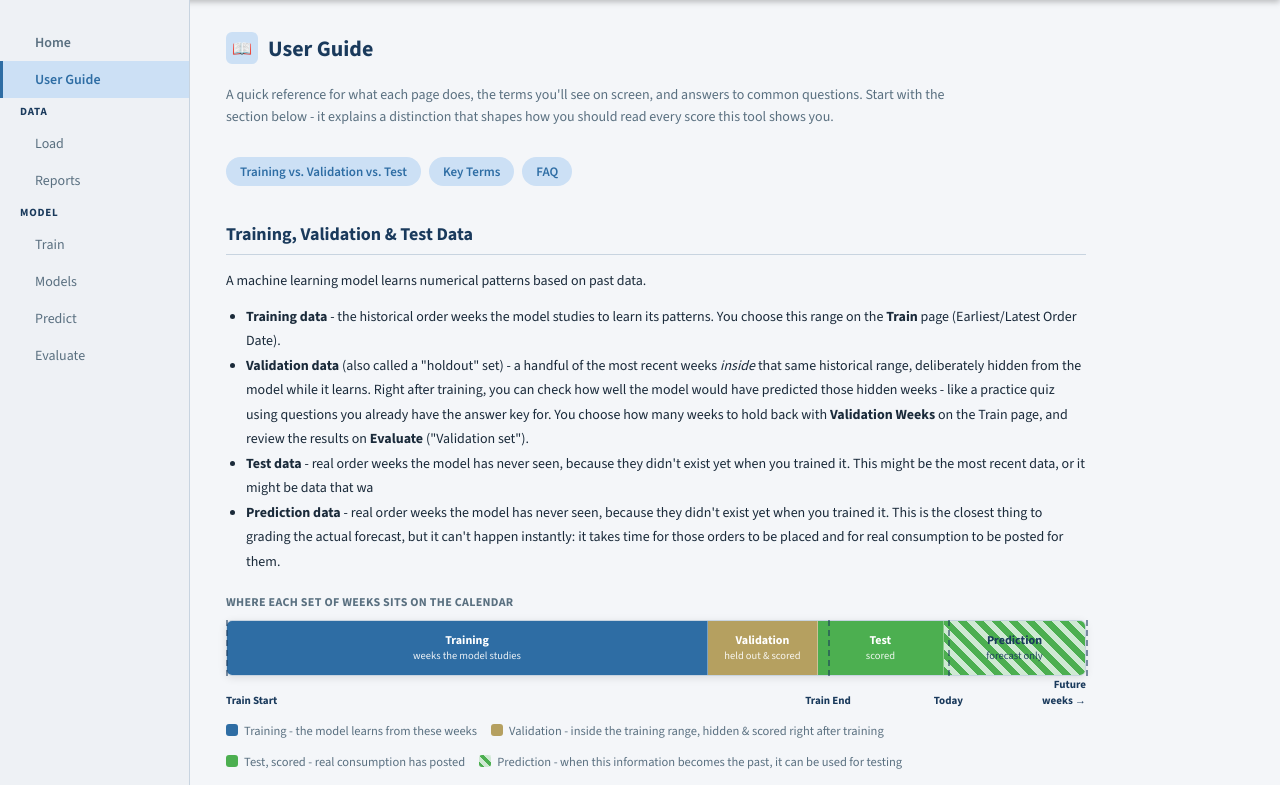
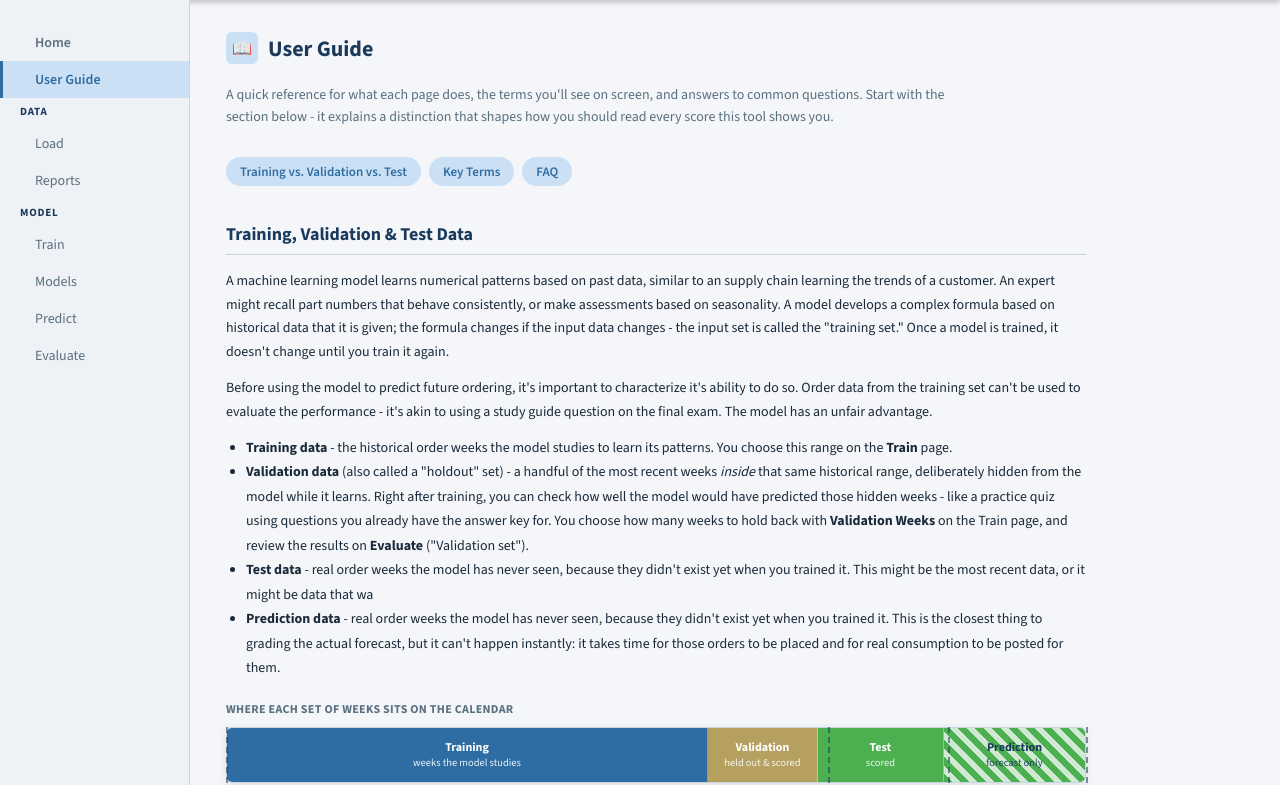
Before and after one commit to Georgia-Tech-Manufacturing-Institute/SupplyChainForecasting, a Flask app: page /userguide in a window 1280 px wide. Shown: the part 52-837 px from the top of the page. Run offline with Flask 3, Linux system fonts and the light colour scheme; parts of the project's set-up code (start-up, migrations or seed data) failed here and were passed over.

Commit message:
more detail

```diff
--- a/app/ui/templates/userguide.html
+++ b/app/ui/templates/userguide.html
@@ -25,25 +25,24 @@
   </div>
 
   <p style="font-size:14px; line-height:1.7; margin-bottom:12px;">
-    A machine learning model learns numerical patterns based on past data.
+    A machine learning model learns numerical patterns based on past data, similar to an supply chain learning the trends of a customer. An expert might recall part numbers that behave consistently, or make assessments based on seasonality. A model develops a complex formula based on historical data that it is given; the formula changes if the input data changes - the input set is called the "training set." Once a model is trained, it doesn't change until you train it again.
+  </p>
+
+<p style="font-size:14px; line-height:1.7; margin-bottom:12px;">
+    Before using the model to predict future ordering, it's important to characterize it's ability to do so. Order data from the training set can't be used to evaluate the performance - it's akin to using a study guide question on the final exam. The model has an unfair advantage.
   </p>
 
   <ul style="font-size:14px; line-height:1.75; padding-left:20px; margin-bottom:8px;">
     <li>
-      <b>Training data</b> - the historical order weeks the model studies to learn its patterns.
-      You choose this range on the <b>Train</b> page (Earliest/Latest Order Date).
+      <b>Training data</b> - the historical order weeks the model studies to learn its patterns. You choose this range on the <b>Train</b> page.
     </li>
     <li>
       <b>Validation data</b> (also called a "holdout" set) - a handful of the most recent weeks
-      <em>inside</em> that same historical range, deliberately hidden from the model while it
-      learns. Right after training, you can check how well the model would have predicted those
-      hidden weeks - like a practice quiz using questions you already have the answer key for.
-      You choose how many weeks to hold back with <b>Validation Weeks</b> on the Train page, and
-      review the results on <b>Evaluate</b> ("Validation set").
+      <em>inside</em> that same historical range, deliberately hidden from the model while it learns. Right after training, you can check how well the model would have predicted those  hidden weeks - like a practice quiz using questions you already have the answer key for.
+      You choose how many weeks to hold back with  <b>Validation Weeks</b> on the Train page, and  review the results on <b>Evaluate</b> ("Validation set").
     </li>
     <li>
-      <b>Test data</b> - real order weeks the model has never seen, because they didn't exist yet
-      when you trained it. This might be the most recent data, or it might be data that wa
+      <b>Test data</b> - real order weeks the model has never seen, because they didn't exist yet when you trained it. This might be the most recent data, or it might be data that wa
     </li>
     <li>
       <b>Prediction data</b> - real order weeks the model has never seen, because they didn't exist yet
```
